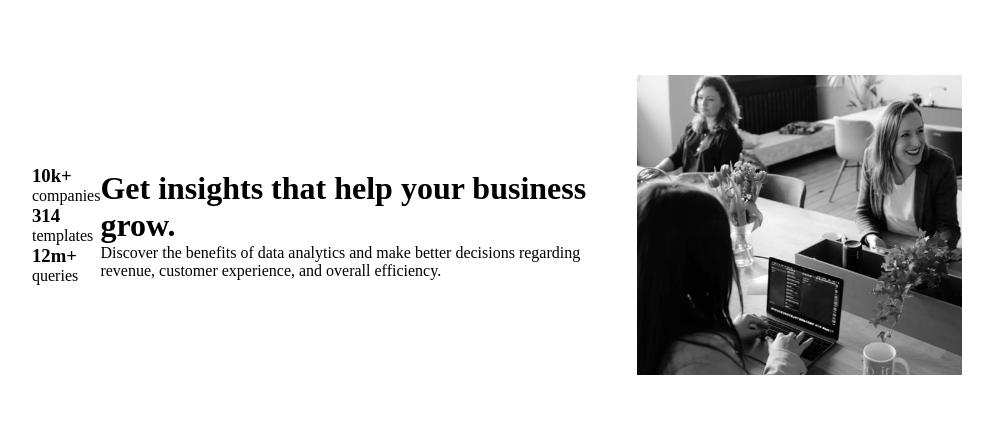
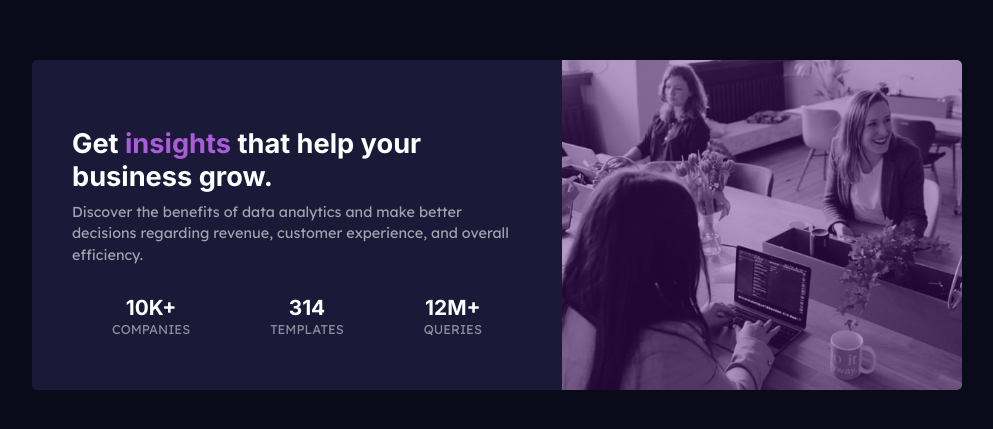
Before and after one commit to FZSZ/stats-preview-card-component-main, a plain HTML site: page exercise/index.html in a window 1280 px wide. Shown: the part 175-604 px from the top of the page, without its empty margins (143-1136 px from the left). Drawn offline with Linux system fonts and the light colour scheme.

Commit message:
adding tags to index, and finished styling

```diff
--- a/exercise/index.html
+++ b/exercise/index.html
@@ -6,30 +6,39 @@
   <meta http-equiv="X-UA-Compatible" content="IE=edge">
   <meta name="viewport" content="width=device-width, initial-scale=1.0">
   <link rel="stylesheet" href="styles.css">
+  <link href="https://fonts.googleapis.com/css2?family=Inter:wght@400;700&family=Lexend+Deca&display=swap"
+    rel="stylesheet">
   <title>Document</title>
 </head>
 
 <body>
   <div class="container">
     <div class="content">
-      <div class="image"><img src="" alt=""></div>
+      <div class="image">
+        <div></div>
+        <img src="images/image-header-desktop.jpg" alt="desktop image" class="image-desktop">
+        <img src="images/image-header-mobile.jpg" alt="mobile image" class="image-mobile">
+      </div>
+      <div class="wrapper">
         <div class="main">
-        <h1>Get insights that help your business grow.</h1>
-        <p>Discover the benefits of data analytics and make better decisions regarding revenue, customer experience, and
+          <h1>Get <span>insights</span> that help your business grow.</h1>
+          <p>Discover the benefits of data analytics and make better decisions regarding revenue, customer experience,
+            and
             overall efficiency.</p>
         </div>
         <div class="footer">
-        <div class="values">
+          <div>
             <h3>10k+</h3>
             <p>companies</p>
           </div>
-        <div class="values">
+          <div>
             <h3>314</h3>
             <p>templates</p>
           </div>
-        <div class="values">
+          <div>
             <h3>12m+</h3>
             <p>queries</p>
+          </div>
         </div>
       </div>
     </div>
--- a/exercise/styles.css
+++ b/exercise/styles.css
@@ -1,7 +1,34 @@
+:root {
+--Very-dark-blue: rgb(9, 11, 26);
+--Dark-desaturated-blue: rgb(27, 25, 56);
+--Soft-violet: rgb(170, 92, 219);
+--radius: 5px;
+}
 * {
 	margin: 0;
 	padding: 0;
 	box-sizing: border-box;
+}
+body {
+	font-size: 15px;
+	font-family: 'Lexend Deca', sans-serif;
+	color: rgba(255,255,255,0.6);
+	background-color: var(--Very-dark-blue);
+}
+h1,
+h3 {
+	font-family: 'Inter', sans-serif;
+	color: #fff;
+}
+h1 {
+	font-size: 1.7em;
+}
+h3 {
+	font-size: 1.3em;
+}
+p {
+	font-size: 0.9em;
+	line-height: 1.5em;
 }
 .container {
 	min-height: 100vh;
@@ -11,31 +38,93 @@
 	justify-content: center;
 }
 .content {
+	width: 80%;
 	min-width: 300px;
-  width: 80%;
 	max-width: 425px;
-  height: max-content;
 	display: flex;
-  justify-content: center;
 	flex-direction: column;
+	justify-content: space-between;
 	align-items: center;
+	text-align: center;
+	border-radius: var(--radius);
+	overflow: hidden;
+	background: var(--Dark-desaturated-blue);
 }
 .image {
+	position: relative;
+}
+.image * {
 	width: 100%;
-  height: 250px;
-  background: url('images/image-header-mobile.jpg') top center no-repeat;
-  background-size: cover;
+	height: 100%;
+	border-radius: var(--radius) var(--radius) 0 0;
+	overflow: hidden;
+}
+.image div {
+	width: 100%;
+	position: absolute;
+	background-color:rgba(80, 11, 122, 0.4);
+}
+.image-desktop {
+	display: none;
+}
+.image-mobile {
+	display: block;
+}
+.wrapper {
+	display: flex;
+	flex-direction: column;
+	margin-top: 1.5em;
+}
+.main h1,
+.main p {
+	margin: 0.5em 1.9em;
+	text-align: center;
+}
+.main span {
+	display: inline;
+	color: var(--Soft-violet);
+}
+.footer {
+	margin-top: 0.5em;
+	display: flex;
+	flex-direction: column;
+	justify-content: space-evenly;
+}
+.footer div {
+	margin: 1em 0;
+	text-transform: uppercase;
+	color: rgba(255,255,255,0.5);
+}
+.footer div p {
+	font-size: 0.8em;
 }
 @media screen and (min-width: 736px) {
+	body {
+		font-size: 16px;
+	}
 	.content {
-    min-width: 630px;
 		width: 80%;
+		min-width: 750px;
 		max-width: 930px;
-    height: 300px;
 		flex-direction: row-reverse;
 	}
-  .image {
-    width: 500px;
-    height: 100%;
+	.image * {
+		border-radius: 0 var(--radius) var(--radius) 0;
+	}
+	.image-desktop {
+		width: 400px;
+		min-height: 100%;
+		display: block;
+	}
+	.image-mobile {
+		display: none;
+	}
+	.main h1,
+	.main p {
+		text-align: left;
+		margin: 0.3em 40px;
+	}
+	.footer {
+		flex-direction: row;
 	}
 }
```
Lines whose indentation alone changed are shown as unchanged.
